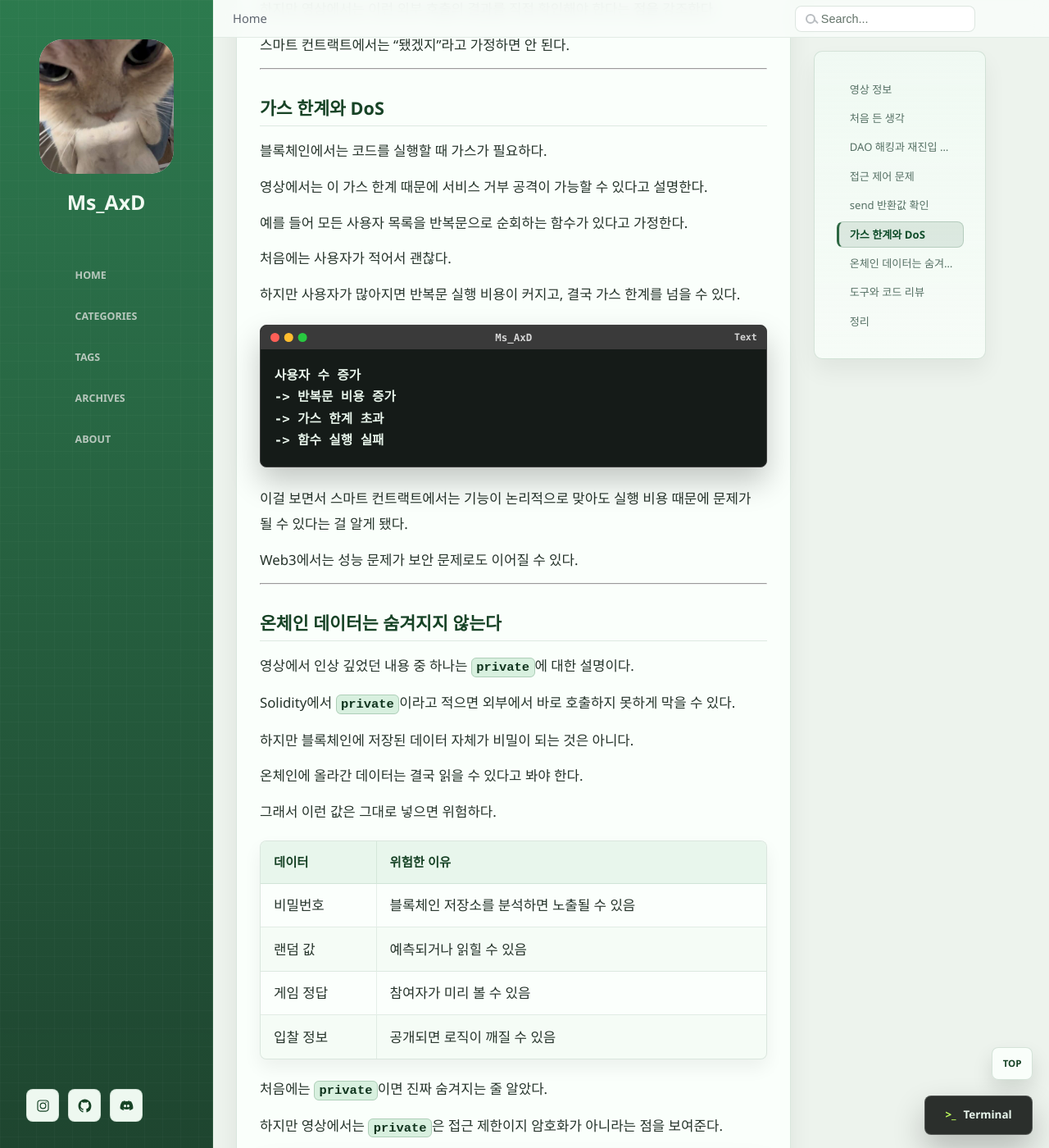
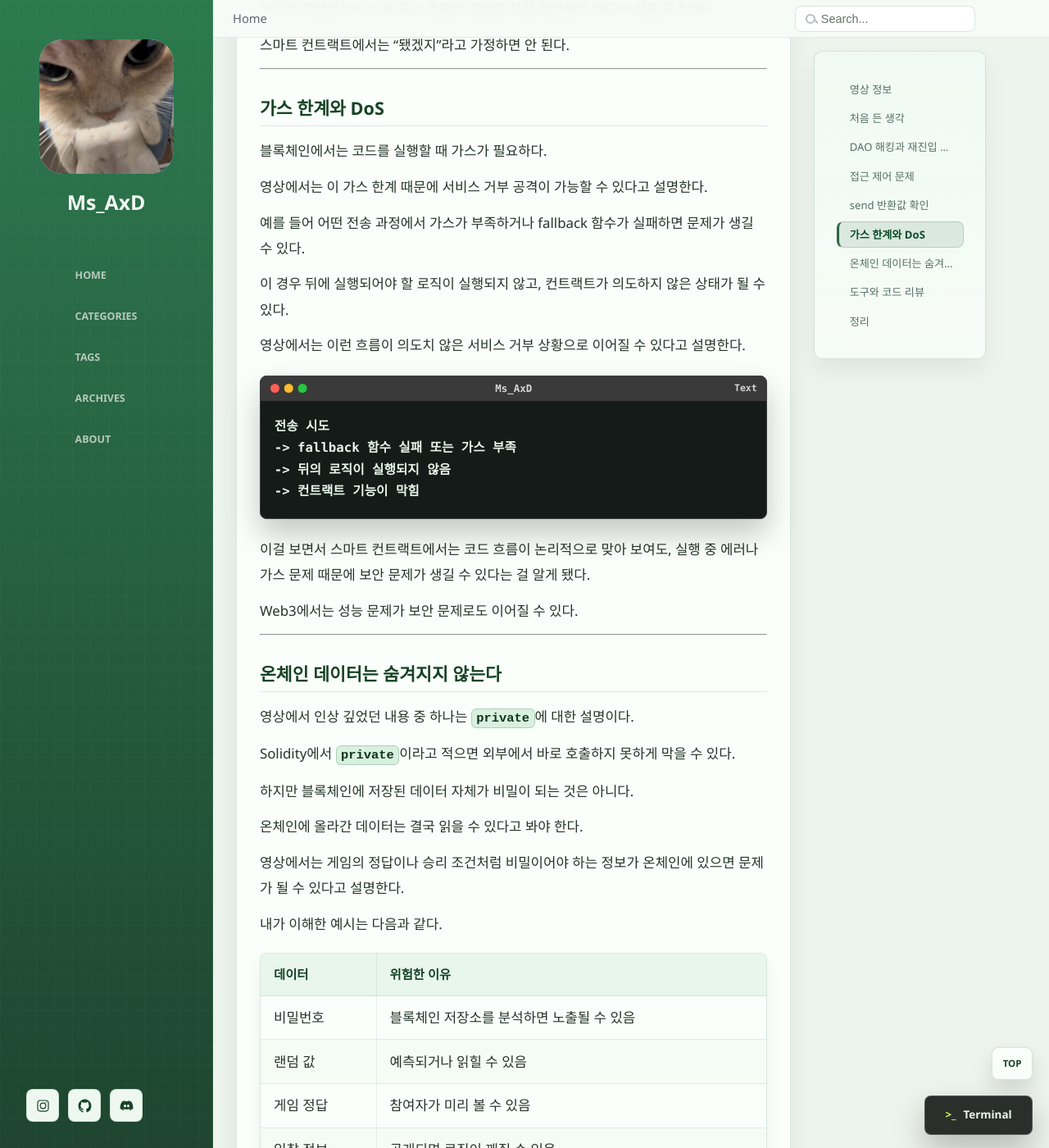
Before and after one commit to ms-axd/ms-axd.github.io, a Jekyll site: the page built from _posts/2026-05-13-conference-Review.md, in a window 1280 px wide and 1400 px high, scrolled down 3851 px. Shown: the whole window at 82% size. Built offline with Jekyll 4.4.1, drawn with Linux system fonts in a browser that asks for light colours.

Commit message:
해외 컨퍼런스

````diff
--- a/_posts/2026-05-13-conference-Review.md
+++ b/_posts/2026-05-13-conference-Review.md
@@ -152,20 +152,20 @@ Ether 전송 실패
 
 영상에서는 이 가스 한계 때문에 서비스 거부 공격이 가능할 수 있다고 설명한다.
 
-예를 들어 모든 사용자 목록을 반복문으로 순회하는 함수가 있다고 가정한다.
+예를 들어 어떤 전송 과정에서 가스가 부족하거나 fallback 함수가 실패하면 문제가 생길 수 있다.
 
-처음에는 사용자가 적어서 괜찮다.
+이 경우 뒤에 실행되어야 할 로직이 실행되지 않고, 컨트랙트가 의도하지 않은 상태가 될 수 있다.
 
-하지만 사용자가 많아지면 반복문 실행 비용이 커지고, 결국 가스 한계를 넘을 수 있다.
+영상에서는 이런 흐름이 의도치 않은 서비스 거부 상황으로 이어질 수 있다고 설명한다.
 
 ```text
-사용자 수 증가
--> 반복문 비용 증가
--> 가스 한계 초과
--> 함수 실행 실패
+전송 시도
+-> fallback 함수 실패 또는 가스 부족
+-> 뒤의 로직이 실행되지 않음
+-> 컨트랙트 기능이 막힘
 ```
 
-이걸 보면서 스마트 컨트랙트에서는 기능이 논리적으로 맞아도 실행 비용 때문에 문제가 될 수 있다는 걸 알게 됐다.
+이걸 보면서 스마트 컨트랙트에서는 코드 흐름이 논리적으로 맞아 보여도, 실행 중 에러나 가스 문제 때문에 보안 문제가 생길 수 있다는 걸 알게 됐다.
 
 Web3에서는 성능 문제가 보안 문제로도 이어질 수 있다.
 
@@ -181,7 +181,9 @@ Solidity에서 `private`이라고 적으면 외부에서 바로 호출하지 못
 
 온체인에 올라간 데이터는 결국 읽을 수 있다고 봐야 한다.
 
-그래서 이런 값은 그대로 넣으면 위험하다.
+영상에서는 게임의 정답이나 승리 조건처럼 비밀이어야 하는 정보가 온체인에 있으면 문제가 될 수 있다고 설명한다.
+
+내가 이해한 예시는 다음과 같다.
 
 | 데이터 | 위험한 이유 |
 | --- | --- |
````
